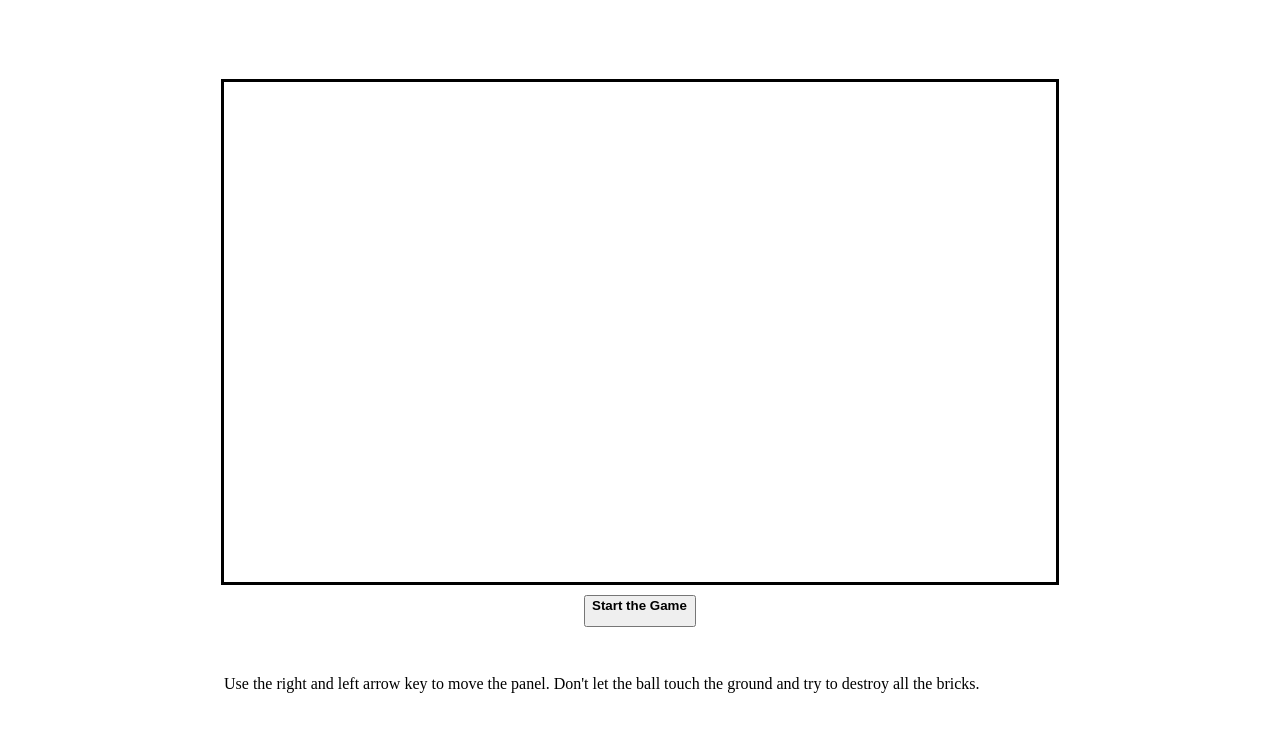
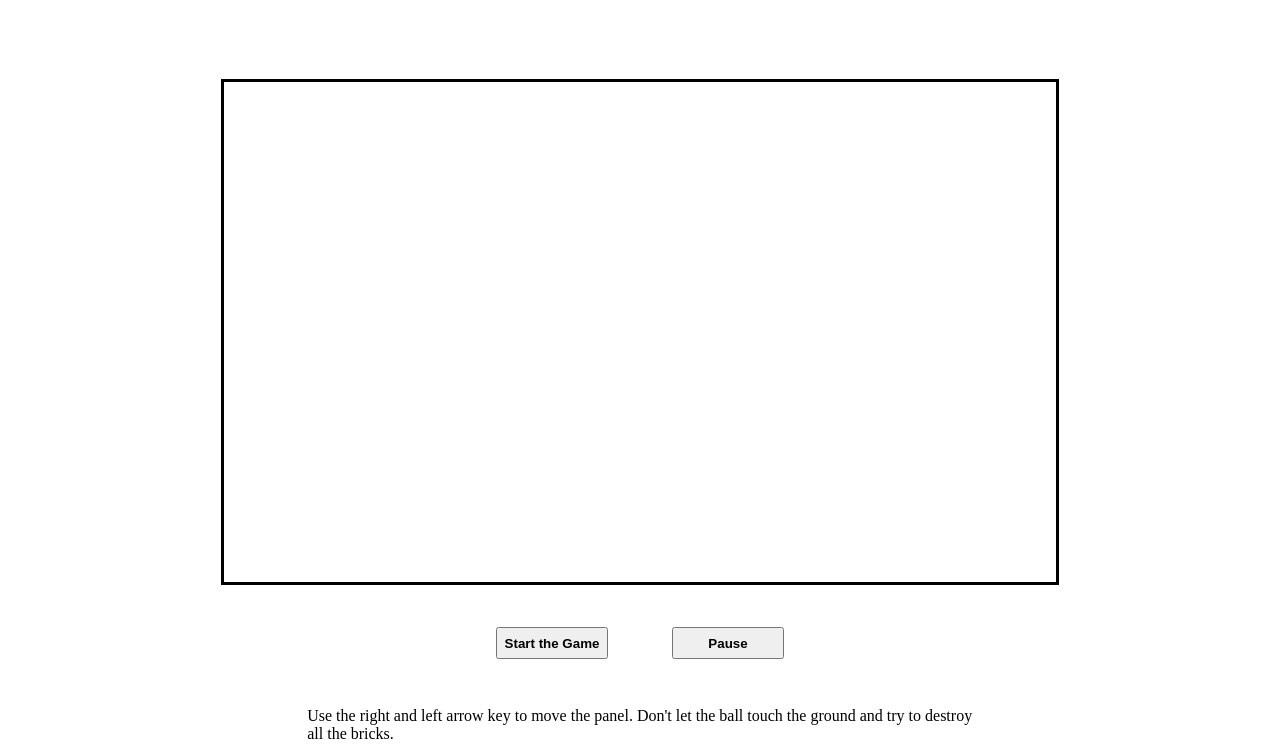
Before and after one commit to stephde/bricks, a website: page index.html in a window 1280 px wide. Shown: the part 76-827 px from the top of the page. Before the commit the page ends 800 px from the top, so only its background shows below. Drawn offline with Linux system fonts and the light colour scheme.

Commit message:
add pause button

```diff
--- a/css/main.css
+++ b/css/main.css
@@ -16,12 +16,18 @@ h1 {
     margin-bottom: 10;
 }
 
+.buttonGroup {
+    display: table;
+    margin: auto;
+}
+
 button {
-    display: flex;
-    margin: auto;
+    display: inline;
     width: 7rem;
     height: 2rem;
     font-weight: bold;
+    margin: 2rem;
+    margin-bottom: 0;
 }
 
 button:hover {
@@ -29,7 +35,7 @@ button:hover {
 }
 
 #description {
-    width: 65vw;
+    width: 52vw;
     display: flex;
     margin: auto;
     margin-top: 3rem;
--- a/index.html
+++ b/index.html
@@ -19,7 +19,10 @@
         <canvas id="gameCanvas">
         </canvas>
 
-        <button onclick="startGame('#gameCanvas')">Start the Game</button>
+        <div class="buttonGroup">
+            <button id="startButton" onclick="startGame('#gameCanvas')">Start the Game</button>
+            <button id="pauseButton" onclick="pauseGame()">Pause</button>
+        </div>
 
         <p id="description">
             Use the right and left arrow key to move the panel.
--- a/js/main.js
+++ b/js/main.js
@@ -117,10 +117,24 @@ function startGame(canvasSelector) {
     brickLoader = new BrickLoader()
     loadData(canvasSelector)
 
+    //make sure animation loop is not in use anymore
     stopAnimation()
-    animationRequestId = requestAnimationFrame(mainLoop)
+    //start new animation loop
+    startAnimation()
 
     return true
+}
+
+function pauseGame() {
+    if(animationRequestId == undefined) {
+        //resume game
+        startAnimation()
+        this.value = "Pause"
+    } else {
+        //pause game
+        stopAnimation()
+        this.value = "Resume"
+    }
 }
 
 function mainLoop() {
@@ -128,7 +142,7 @@ function mainLoop() {
     render()
 
     if(animationRequestId)
-        animationRequestId = window.requestAnimationFrame(mainLoop)
+        startAnimation()
 }
 
 function stopAnimation() {
@@ -137,3 +151,7 @@ function stopAnimation() {
        animationRequestId = undefined;
     }
 }
+
+function startAnimation() {
+    animationRequestId = window.requestAnimationFrame(mainLoop)
+}
```
